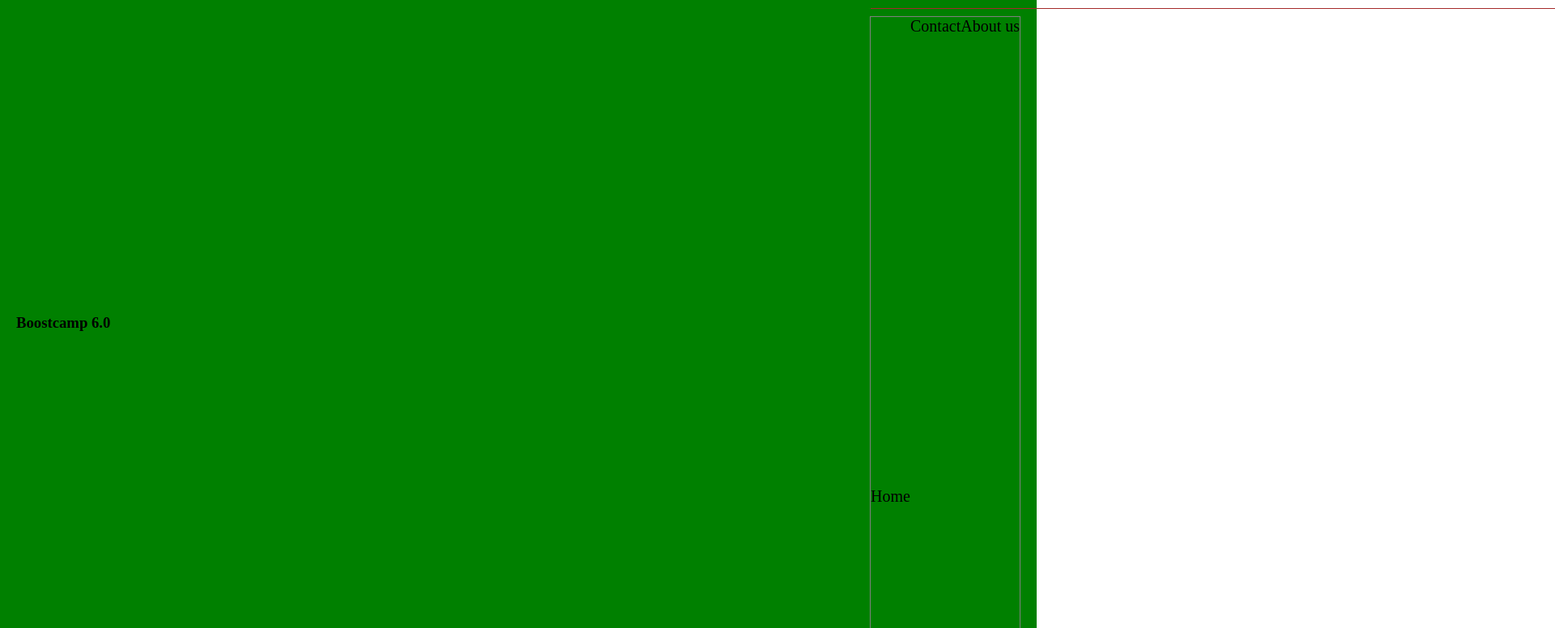
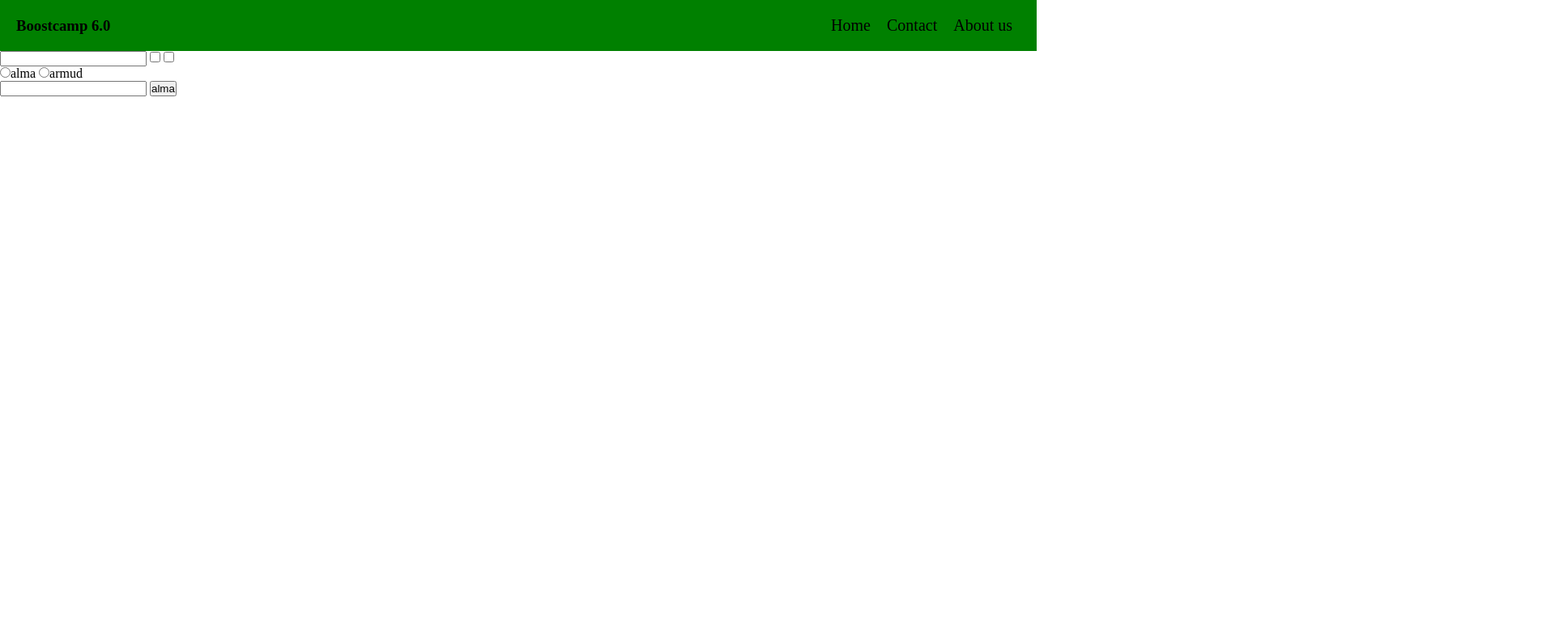
Before and after one commit to ismayilhasan/boostcamp-6.0, a plain HTML site: page index.html in a window 1280 px wide. Shown: the top 776 px of the page at 81% size, 1920 px wide, since content can reach past the window. Drawn offline with Linux system fonts and the light colour scheme.

Commit message:
added navbar and introduction javasctipt day 3

```diff
--- a/assets/style.css
+++ b/assets/style.css
@@ -16,26 +16,18 @@
 
 ul{
     list-style: none;
-    border: 1px solid gray;
 }
 
-a:nth-child(1){
-    font-size: 20px;
-    text-decoration: dotted;
-}
-
-a:nth-child(2){
-    font-size: 20px;
-}
-a:nth-child(3){
-    font-size: 20px;
-}
 
 
 a{
     color: black;
+    text-decoration: none;
 }
 
+li{
+    margin: 0 10px;
+}
 
 .header-all{
     display: flex;
@@ -47,11 +39,15 @@ a{
     display: flex;
 }
 
-a::before{
-   content: "";
-   position: absolute;
-   top: 10px;
-   width: 100%;
-   height: 1px;
-   background-color: brown;
+
+a:nth-child(1){
+    font-size: 20px;
+
 }
+
+a:nth-child(2){
+    font-size: 20px;
+}
+a:nth-child(3){
+    font-size: 20px;
+}
--- a/index.html
+++ b/index.html
@@ -1,5 +1,6 @@
 <!DOCTYPE html>
 <html lang="en">
+
 <head>
     <meta charset="UTF-8">
     <meta http-equiv="X-UA-Compatible" content="IE=edge">
@@ -8,6 +9,7 @@
     <link rel="stylesheet" href="./assets/style.css">
 
 </head>
+
 <body>
 
     <header id="Header">
@@ -18,7 +20,7 @@
                 </div>
                 <div class="navigation">
                     <ul class="navigation-list">
-                        <li style="display: block;font-size: 656px;"><a href="https://www.google.com/">Home</a></li>
+                        <li><a href="https://www.google.com/">Home</a></li>
                         <li><a href="">Contact</a></li>
                         <li><a href="">About us</a></li>
                     </ul>
@@ -33,18 +35,21 @@
 
 
     <input type="text"></input>
-  <input type="checkbox"></input>
-  <input type="checkbox"></input>
-<div>  <input type="radio"  name="alma" value="alma">alma</input>
-    <input type="radio"  name="alma" value="armud">armud</input></div>
+    <input type="checkbox"></input>
+    <input type="checkbox"></input>
+    <div>
+        <input type="radio" name="alma" value="alma">alma</input>
+        <input type="radio" name="alma" value="armud">armud</input>
+    </div>
 
 
     <form action="">
 
-    <input type="tel" >
-    <input type="submit" value="alma">
-</form>
+        <input type="tel">
+        <input type="submit" value="alma">
+    </form>
 
-<script src="./index.js"></script>
+    <script src="./index.js"></script>
 </body>
+
 </html>
```
